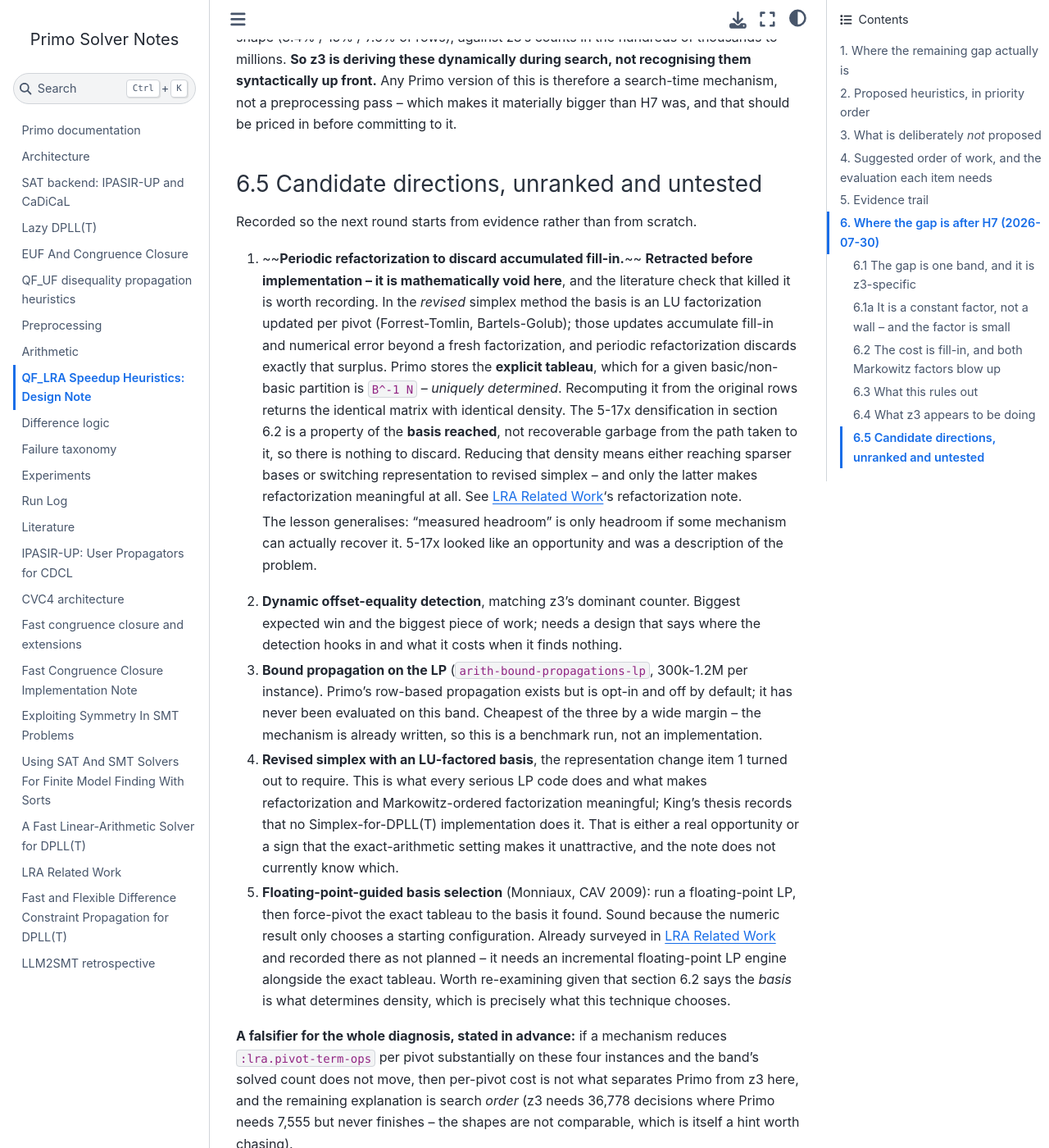
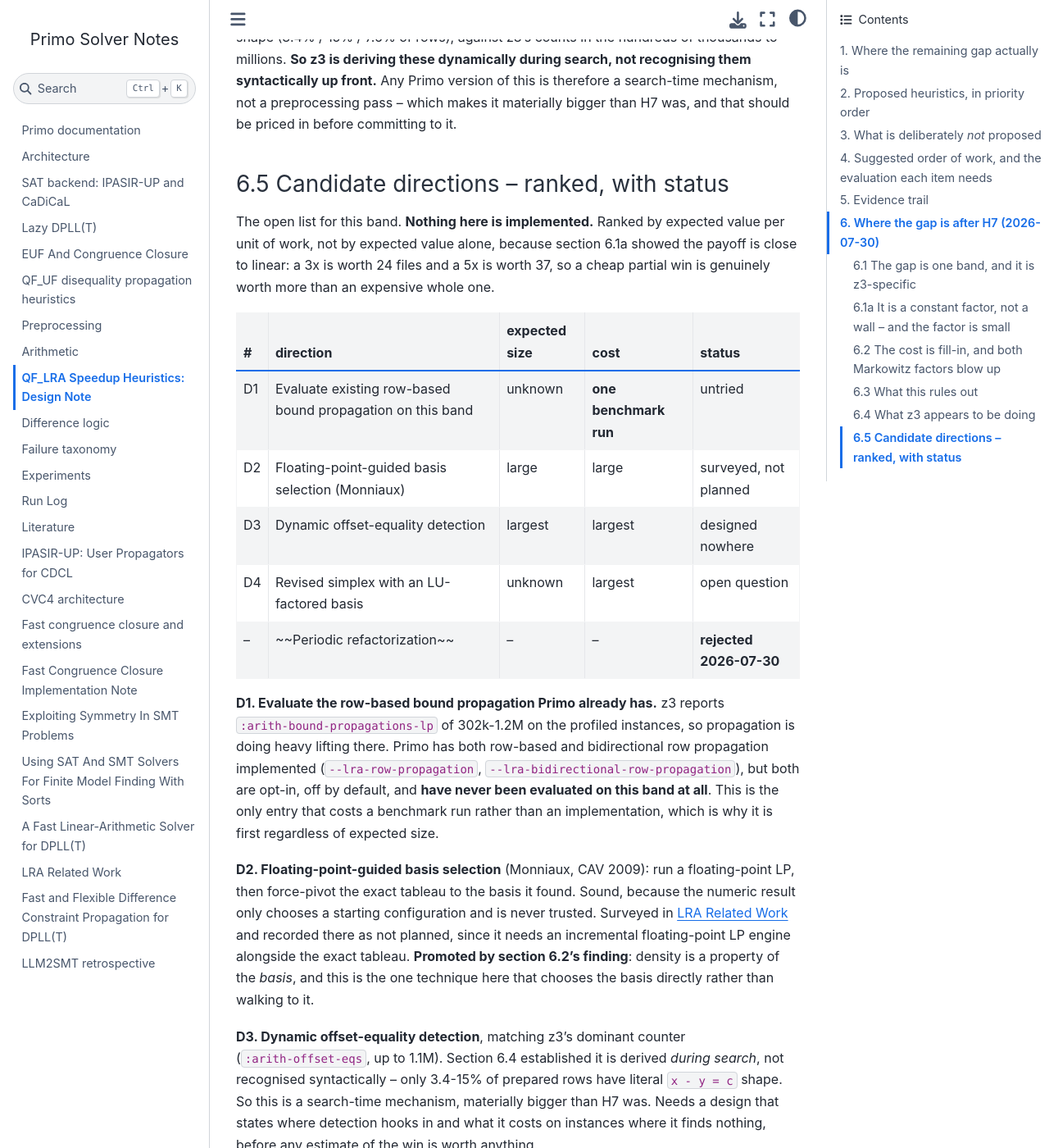
Before and after one commit to primo-solver/primo, a Jupyter Book: the page built from docs/qf-lra-heuristics.md, in a window 1280 px wide and 1400 px high, scrolled down 24356 px. Shown: the whole window at 82% size. Built offline with Jupyter Book 1.0.4 settings and Sphinx 7.4.7 and the Sphinx Book theme 1.1.4, drawn with Linux system fonts in a browser that asks for light colours; some of the changed text lies outside the part shown.

Commit message:
Make the open QF_LRA directions trackable, not just recorded
Section 6.5 was labelled "unranked" and led with the entry I had just
retracted, which is the worst possible ordering for something meant to be
picked up later. It is now a ranked table with a status column, ordered by
expected value per unit of WORK rather than expected value alone -- section
6.1a's near-linear payoff (3x is worth 24 files, 5x is worth 37) is what
makes that the right ordering, since a cheap partial win beats an expensive
whole one.

The ranking that falls out puts D1 first: evaluate the row-based bound
propagation Primo already has on this band. It costs a benchmark run rather
than an implementation and has never been tried there, while z3 reports
300k-1.2M LP bound propagations on the same instances. D2 (Monniaux's
floating-point-guided basis selection) is promoted off the back of section
6.2, since density is a property of the basis and that is the one technique
here that chooses the basis directly.

Also surfaces all of this from docs/arithmetic.md's Milestone roadmap, which
is where someone looks for "what is next" and previously said nothing about
it -- including the list of things already ruled out, so they are not
re-proposed. Drops the roadmap's link to a plan file under
/home/user/.claude/plans, which resolves for nobody else; that was the last
such reference in the docs.

```diff
--- a/docs/arithmetic.md
+++ b/docs/arithmetic.md
@@ -550,9 +550,44 @@ alternatives considered before/while implementing it.
 
 ## Milestone roadmap
 
-See `/home/user/.claude/plans/piped-wondering-fairy.md` for the full plan.
 Milestones 1-4 (above) are all done, plus disequality support and the
 recursion-removal pass -- QF_LRA is **supported**, not experimental.
+
+### Where QF_LRA work stands, and what is open (2026-07-30)
+
+**The whole remaining gap against z3 is one band.** On the 595-file scrambled
+competition set at 60s, Primo solves 373 to z3's 429 and cvc5's 351. The
+500KB-5MB band accounts for **all 56** of that deficit (Primo 45, z3 101 of
+174), and cvc5 solves only 9 of the 59 gap files there -- so it is a
+z3-specific capability, not general difficulty.
+
+**It is a constant factor, and a small one.** Re-run at 600s (job 117631),
+Primo solves 45 of those 59, median 167s. Against a 60s budget that is a
+median 2.8x. The payoff is near-linear, with no threshold to clear:
+
+| speedup | files recovered at 60s (of 59) |
+|---|---|
+| 2x | 15 |
+| 3x | 24 |
+| 5x | 37 |
+| 10x | 45 |
+
+**The cost is fill-in.** Rows holding 4.1-5.8 nonzeros when prepared merge
+21.7-91.1 terms during search, while entering columns reach up to 521 rows, so
+a single pivot can cost ~47,000 rational operations.
+
+**The open list is [](qf-lra-heuristics.md)'s section 6.5**, ranked by value
+per unit of work: D1 evaluate the row-based bound propagation Primo already
+has on this band (a benchmark run, nothing to implement); D2 floating-point
+guided basis selection; D3 dynamic offset-equality detection; D4 revised
+simplex with an LU-factored basis. Periodic refactorization was considered and
+**rejected** -- for an explicit tableau the density is a property of the basis
+reached, so there is nothing for it to discard.
+
+Ruled out already, so as not to be re-proposed: the sparse-pricing candidate
+cap (flat across a 60,000x range), fixed-equality slacks (item H7, ships
+opt-in, nets zero on this band), and preprocessing size (tableau dimensions
+match z3's within ~5%).
 
 - **Milestone 3b's real-benchmark impact**: a 500-case fuzz merge-gate
   re-run found zero wrong-answer disagreements against z3 (a real bug --
--- a/docs/qf-lra-heuristics.md
+++ b/docs/qf-lra-heuristics.md
@@ -974,51 +974,72 @@ front.** Any Primo version of this is therefore a search-time mechanism, not
 a preprocessing pass -- which makes it materially bigger than H7 was, and
 that should be priced in before committing to it.
 
-### 6.5 Candidate directions, unranked and untested
+### 6.5 Candidate directions -- ranked, with status
 
-Recorded so the next round starts from evidence rather than from scratch.
+The open list for this band. **Nothing here is implemented.** Ranked by
+expected value per unit of work, not by expected value alone, because section
+6.1a showed the payoff is close to linear: a 3x is worth 24 files and a 5x is
+worth 37, so a cheap partial win is genuinely worth more than an expensive
+whole one.
 
-1. ~~**Periodic refactorization to discard accumulated fill-in.**~~
-   **Retracted before implementation -- it is mathematically void here**, and
-   the literature check that killed it is worth recording. In the *revised*
-   simplex method the basis is an LU factorization updated per pivot
-   (Forrest-Tomlin, Bartels-Golub); those updates accumulate fill-in and
-   numerical error beyond a fresh factorization, and periodic refactorization
-   discards exactly that surplus. Primo stores the **explicit tableau**, which
-   for a given basic/non-basic partition is `B^-1 N` -- *uniquely determined*.
-   Recomputing it from the original rows returns the identical matrix with
-   identical density. The 5-17x densification in section 6.2 is a property of
-   the **basis reached**, not recoverable garbage from the path taken to it,
-   so there is nothing to discard. Reducing that density means either reaching
-   sparser bases or switching representation to revised simplex -- and only
-   the latter makes refactorization meaningful at all. See
-   [](papers/lra-related-work.md)'s refactorization note.
+| # | direction | expected size | cost | status |
+|---|---|---|---|---|
+| D1 | Evaluate existing row-based bound propagation on this band | unknown | **one benchmark run** | untried |
+| D2 | Floating-point-guided basis selection (Monniaux) | large | large | surveyed, not planned |
+| D3 | Dynamic offset-equality detection | largest | largest | designed nowhere |
+| D4 | Revised simplex with an LU-factored basis | unknown | largest | open question |
+| -- | ~~Periodic refactorization~~ | -- | -- | **rejected 2026-07-30** |
 
-   The lesson generalises: "measured headroom" is only headroom if some
-   mechanism can actually recover it. 5-17x looked like an opportunity and was
-   a description of the problem.
-2. **Dynamic offset-equality detection**, matching z3's dominant counter.
-   Biggest expected win and the biggest piece of work; needs a design that
-   says where the detection hooks in and what it costs when it finds nothing.
-3. **Bound propagation on the LP** (`arith-bound-propagations-lp`, 300k-1.2M
-   per instance). Primo's row-based propagation exists but is opt-in and
-   off by default; it has never been evaluated on this band. Cheapest of the
-   three by a wide margin -- the mechanism is already written, so this is a
-   benchmark run, not an implementation.
-4. **Revised simplex with an LU-factored basis**, the representation change
-   item 1 turned out to require. This is what every serious LP code does and
-   what makes refactorization and Markowitz-ordered factorization meaningful;
-   King's thesis records that no Simplex-for-DPLL(T) implementation does it.
-   That is either a real opportunity or a sign that the exact-arithmetic
-   setting makes it unattractive, and the note does not currently know which.
-5. **Floating-point-guided basis selection** (Monniaux, CAV 2009): run a
-   floating-point LP, then force-pivot the exact tableau to the basis it
-   found. Sound because the numeric result only chooses a starting
-   configuration. Already surveyed in [](papers/lra-related-work.md) and
-   recorded there as not planned -- it needs an incremental floating-point LP
-   engine alongside the exact tableau. Worth re-examining given that section
-   6.2 says the *basis* is what determines density, which is precisely what
-   this technique chooses.
+**D1. Evaluate the row-based bound propagation Primo already has.** z3 reports
+`:arith-bound-propagations-lp` of 302k-1.2M on the profiled instances, so
+propagation is doing heavy lifting there. Primo has both row-based and
+bidirectional row propagation implemented (`--lra-row-propagation`,
+`--lra-bidirectional-row-propagation`), but both are opt-in, off by default,
+and **have never been evaluated on this band at all**. This is the only entry
+that costs a benchmark run rather than an implementation, which is why it is
+first regardless of expected size.
+
+**D2. Floating-point-guided basis selection** (Monniaux, CAV 2009): run a
+floating-point LP, then force-pivot the exact tableau to the basis it found.
+Sound, because the numeric result only chooses a starting configuration and is
+never trusted. Surveyed in [](papers/lra-related-work.md) and recorded there as
+not planned, since it needs an incremental floating-point LP engine alongside
+the exact tableau. **Promoted by section 6.2's finding**: density is a property
+of the *basis*, and this is the one technique here that chooses the basis
+directly rather than walking to it.
+
+**D3. Dynamic offset-equality detection**, matching z3's dominant counter
+(`:arith-offset-eqs`, up to 1.1M). Section 6.4 established it is derived
+*during search*, not recognised syntactically -- only 3.4-15% of prepared rows
+have literal `x - y = c` shape. So this is a search-time mechanism, materially
+bigger than H7 was. Needs a design that states where detection hooks in and
+what it costs on instances where it finds nothing, before any estimate of the
+win is worth anything.
+
+**D4. Revised simplex with an LU-factored basis.** The representation change
+that the rejected entry below turned out to require. It is what every serious
+LP code does, and what makes refactorization and Markowitz-ordered
+factorization meaningful at all. King's thesis records that no
+Simplex-for-DPLL(T) implementation does it -- which is either a real
+opportunity or a sign that exact arithmetic makes it unattractive, and this
+note does not know which. Resolving *that* question is the cheap first step,
+not building it.
+
+**Rejected: periodic refactorization to discard accumulated fill-in**
+(2026-07-30, before implementation). In *revised* simplex the basis is an LU
+factorization updated per pivot (Forrest-Tomlin, Bartels-Golub); those updates
+accumulate fill-in and numerical error beyond a fresh factorization, and
+refactorization discards exactly that surplus. Primo stores the **explicit
+tableau**, which for a given basic/non-basic partition is `B^-1 N` --
+*uniquely determined*. Recomputing it from the original rows returns the
+identical matrix at identical density. The 5-17x densification in section 6.2
+is a property of the **basis reached**, not recoverable garbage from the path
+taken to it, so there is nothing to discard. See
+[](papers/lra-related-work.md)'s refactorization note.
+
+*The lesson generalises, which is why this is kept rather than deleted:*
+"measured headroom" is only headroom if some mechanism can actually recover
+it. The 5-17x looked like an opportunity and was a description of the problem.
 
 **A falsifier for the whole diagnosis, stated in advance:** if a mechanism
 reduces `:lra.pivot-term-ops` per pivot substantially on these four instances
```
